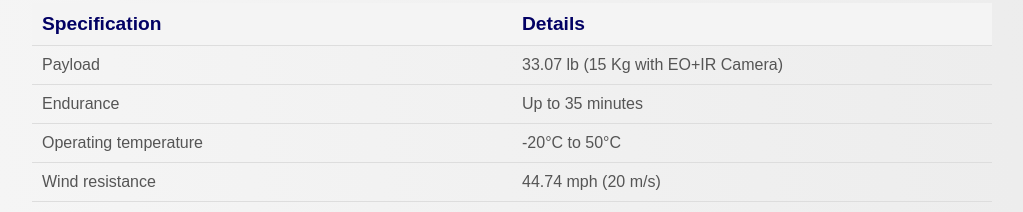
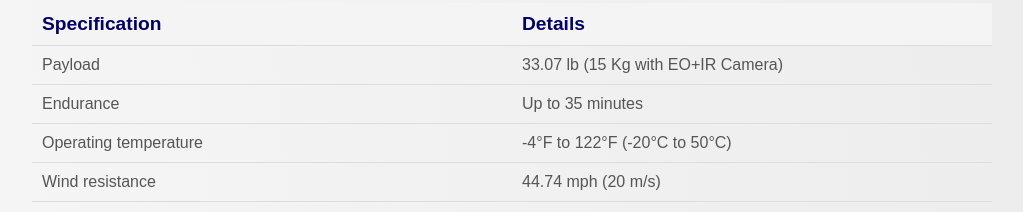
Before and after one commit to vikraman1653763/think-itech, a React (Vite) app: page /product in a window 1280 px wide. Shown: the part 1340-1552 px from the top of the page, without its empty margins (148-1171 px from the left). Built offline with nearby package versions, Linux system fonts and the light colour scheme.

Commit message:
08-04-2025

```diff
--- a/src/components/Page2/Product.jsx
+++ b/src/components/Page2/Product.jsx
@@ -20,7 +20,7 @@ const Product = () => {
           specs: [
             { label: 'Payload', value: '33.07 lb (15 Kg with EO+IR Camera)' },
             { label: 'Endurance', value: 'Up to 35 minutes' },
-            { label: 'Operating temperature', value: '-20°C to 50°C' },
+            { label: 'Operating temperature', value: '-4°F to 122°F (-20°C to 50°C)' },
             { label: 'Wind resistance', value: '44.74 mph (20 m/s)' },
             { label: 'Max speed', value: '44.74 mph (20 m/s)' },
             { label: 'Range', value: '6.21 mi (10 km)' },
@@ -37,7 +37,7 @@ const Product = () => {
           specs: [
             { label: 'Payload', value: '44.09 lb (20 kg with EO+IR Camera)' },
             { label: 'Endurance', value: 'Up to 40 minutes' },
-            { label: 'Operating temperature', value: '-20°C to 50°C' },
+            { label: 'Operating temperature', value: '-4°F to 122°F (-20°C to 50°C)' },
             { label: 'Wind resistance', value: '44.74 mph (20 m/s)' },
             { label: 'Max speed', value: '44.74 mph (20 m/s)' },
             { label: 'Range', value: '6.21 mi (10 km)' },
@@ -54,7 +54,7 @@ const Product = () => {
           specs: [
             { label: 'Payload', value: '55.12 lb (25 kg with EO+IR Camera)' },
             { label: 'Endurance', value: 'Up to 60 minutes' },
-            { label: 'Operating temperature', value: '-20°C to 50°C' },
+            { label: 'Operating temperature', value: '-4°F to 122°F (-20°C to 50°C)' },
             { label: 'Wind resistance', value: '44.74 mph (20 m/s)' },
             { label: 'Max speed', value: '44.74 mph (20 m/s)' },
             { label: 'Range', value: '6.21 mi (10 km)' },
@@ -76,7 +76,7 @@ const Product = () => {
           specs: [
             { label: 'Payload', value: '26.46 lb (12 kg with EO+IR Camera)' },
             { label: 'Endurance', value: 'Up to 4 hours' },
-            { label: 'Operating temperature', value: '-20°C to 50°C' },
+            { label: 'Operating temperature', value: '-4°F to 122°F (-20°C to 50°C)' },
             { label: 'Wind resistance', value: '67.11 mph (30 m/s)' },
             { label: 'Max speed', value: '89.48 mph (40 m/s)' },
             { label: 'Range', value: '62.14 mi (100 km)' },
@@ -98,7 +98,7 @@ const Product = () => {
           specs: [
             { label: 'Payload', value: '2.2 lb (1000 g)' },
             { label: 'Endurance', value: 'Up to 75 minutes' },
-            { label: 'Operating temperature', value: '-20°C to 50°C' },
+            { label: 'Operating temperature', value: '-4°F to 122°F (-20°C to 50°C)' },
             { label: 'Wind resistance', value: '33.55 mph (15 m/s)' },
             { label: 'Max speed', value: '40.26 mph (18 m/s)' },
             { label: 'Range', value: '6.21 mi (10 km)' },
@@ -115,7 +115,7 @@ const Product = () => {
           specs: [
             { label: 'Payload', value: '2.2 lb (1000 g)' },
             { label: 'Endurance', value: 'Up to 60 minutes' },
-            { label: 'Operating temperature', value: '-20°C to 50°C' },
+            { label: 'Operating temperature', value: '-4°F to 122°F (-20°C to 50°C)' },
             { label: 'Wind resistance', value: '33.55 mph (15 m/s)' },
             { label: 'Max speed', value: '40.26 mph (18 m/s)' },
             { label: 'Range', value: '6.21 mi (10 km)' },
@@ -132,7 +132,7 @@ const Product = () => {
           specs: [
             { label: 'Payload', value: '2.2 lb (1000 g)' },
             { label: 'Endurance', value: 'Up to 60 minutes' },
-            { label: 'Operating temperature', value: '-20°C to 50°C' },
+            { label: 'Operating temperature', value: '-4°F to 122°F (-20°C to 50°C)' },
             { label: 'Wind resistance', value: '33.55 mph (15 m/s)' },
             { label: 'Max speed', value: '40.26 mph (18 m/s)' },
             { label: 'Range', value: '6.21 mi (10 km)' },
```
